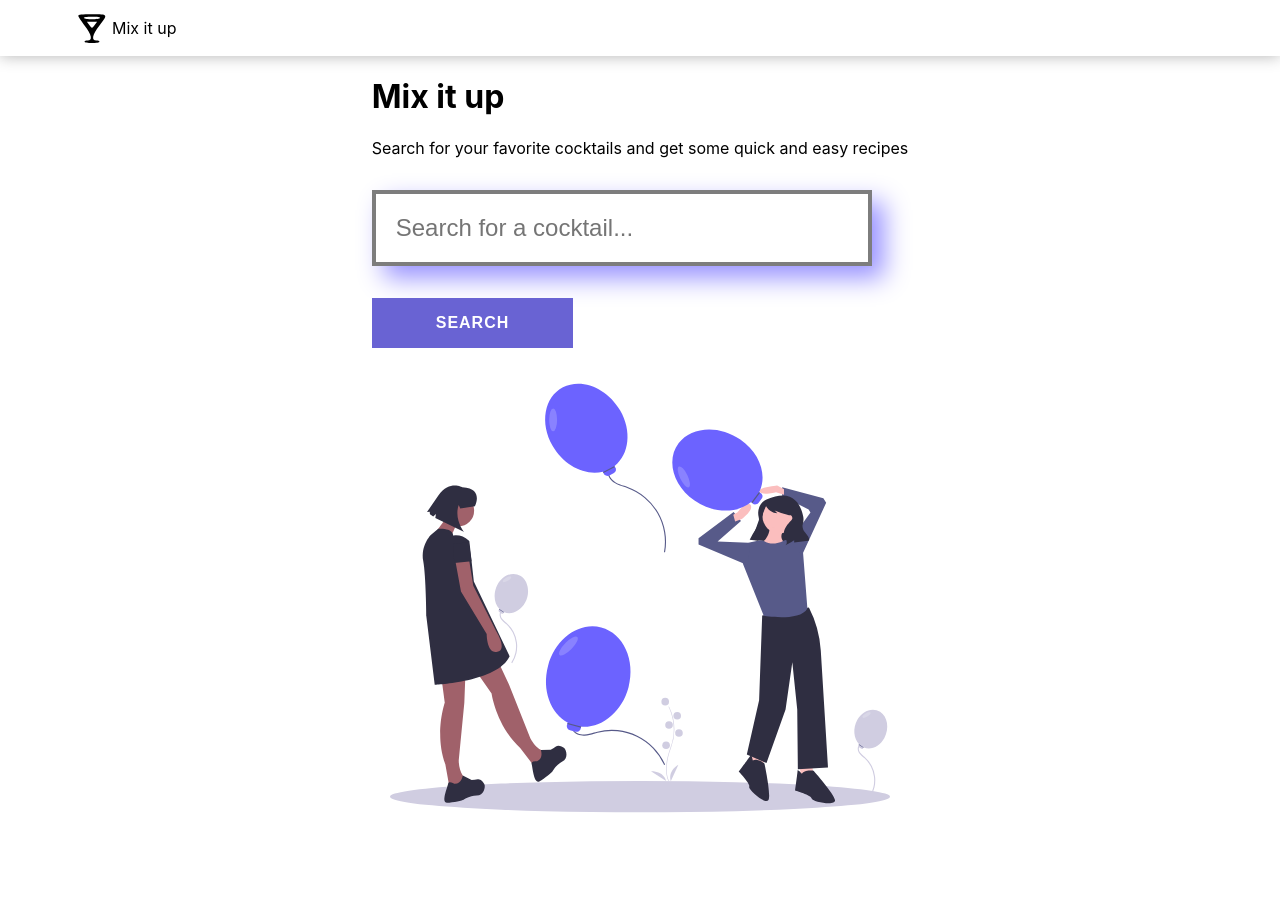
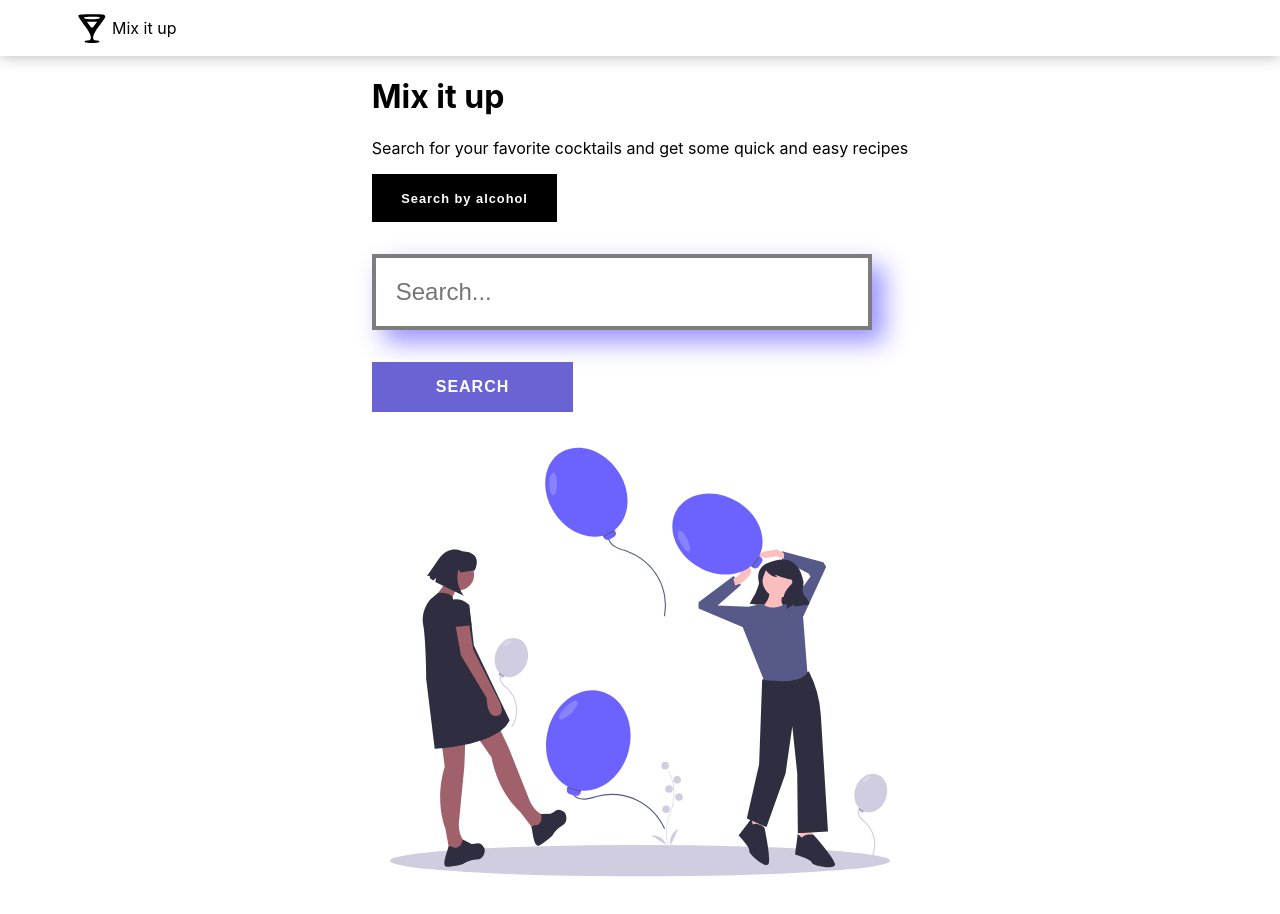
Before and after one commit to JoeVinten/cocktail-maker, a Next.js app: page / in a window 1280 px wide. Before the commit the page ends 852 px from the top, so only its background shows below. Built offline with nearby package versions, Linux system fonts and the light colour scheme.

Commit message:
create search by alcohol

```diff
--- a/pages/cocktails/[id].js
+++ b/pages/cocktails/[id].js
@@ -15,7 +15,6 @@ export default function Cocktail({ cocktail }) {
 
   for (const [key, value] of Object.entries(drink)) {
     if (key.includes("strIngredient") && value !== null) {
-      console.log(`${key}, ${value}`);
       drinksIngredients.push(value);
     }
   }
--- a/pages/index.js
+++ b/pages/index.js
@@ -12,6 +12,7 @@ import Error from "../src/components/Error";
 export default function Home() {
   const [search, setSearch] = useState("");
   const [cocktails, setCocktails] = useState(null);
+  const [inputSearch, setInputSearch] = useState("cocktail");
   const [errors, setErrors] = useState("");
 
   const handleInput = (e) => {
@@ -20,15 +21,21 @@ export default function Home() {
   };
 
   const handleSubmit = async (e) => {
+    const searchBy =
+      e.target.querySelector("input").name === "cocktail" ? "search" : "filter";
     await e.preventDefault();
     if (search === "") {
       setErrors("Enter an item");
-      console.log(errors);
     } else {
-      const res = await getCocktails(search);
+      const res = await getCocktails(searchBy, search);
       if (res === null) setErrors("Sorry that's not a cocktail we have!");
       setCocktails(res);
     }
+  };
+
+  const handleSearchSwitch = () => {
+    const updateValue = inputSearch === "cocktail" ? "alcohol" : "cocktail";
+    setInputSearch(updateValue);
   };
 
   return (
@@ -40,16 +47,19 @@ export default function Home() {
             Search for your favorite cocktails and get some quick and easy
             recipes
           </p>
+          <Button secondary onClick={handleSearchSwitch}>
+            Search by {inputSearch === "cocktail" ? "alcohol" : "cocktail"}
+          </Button>
           <form onSubmit={handleSubmit}>
             <TextInput
-              name="hello"
+              name={inputSearch}
               label="Search field"
-              placeholder="Search for a cocktail..."
+              placeholder="Search..."
               value={search}
               onChange={handleInput}
             />
             {errors.length > 1 && <Error error={errors} />}
-            <Button name="Search" />
+            <Button>Search</Button>
           </form>
         </div>
         <div className={styles.imgContainer}>
--- a/src/components/Button.js
+++ b/src/components/Button.js
@@ -2,7 +2,17 @@ import React from "react";
 import styles from "../../styles/Button.module.css";
 
 const Button = (props) => {
-  return <button className={styles.mainBtn}>{props.name}</button>;
+  const handleClick = (e) => {
+    props.onClick && props.onClick(e);
+  };
+  return (
+    <button
+      onClick={handleClick}
+      className={props.secondary ? styles.secondary : styles.mainBtn}
+    >
+      {props.children}
+    </button>
+  );
 };
 
 export default Button;
--- a/src/components/Card.js
+++ b/src/components/Card.js
@@ -17,11 +17,11 @@ const Card = ({ imgSrc, name, mainIngredient, glass, id }) => {
         />
         <div className={styles.cardText}>
           <h3>{name}</h3>
-          <p>Main ingredient: {mainIngredient}</p>
+          <p>{mainIngredient && `Main ingredient: ${mainIngredient}`}</p>
           <p>{glass}</p>
         </div>
         <div className={styles.buttonContainer}>
-          <Button name="Method" />
+          <Button>Method</Button>
         </div>
       </div>
     </Link>
--- a/src/helpers/api.js
+++ b/src/helpers/api.js
@@ -1,6 +1,8 @@
-const getCocktails = async (search) => {
+const getCocktails = async (method, search) => {
+  let lookup;
+  method === "filter" ? (lookup = "i") : (lookup = "s");
   const response = await fetch(
-    `https://www.thecocktaildb.com/api/json/v1/1/search.php?s=${search}`
+    `https://www.thecocktaildb.com/api/json/v1/1/${method}.php?${lookup}=${search}`
   );
   const data = await response.json();
   const drinks = data.drinks;
--- a/styles/Button.module.css
+++ b/styles/Button.module.css
@@ -35,3 +35,18 @@
 .mainBtn:focus {
   outline: none;
 }
+
+.secondary {
+  background-color: black;
+  border: 4px black solid;
+  padding: 1em 2em;
+  color: #fff;
+  font-size: 0.8em;
+  font-weight: 600;
+  letter-spacing: 1px;
+}
+
+.secondary:hover {
+  background-color: rgb(231, 237, 118);
+  color: black;
+}
```
